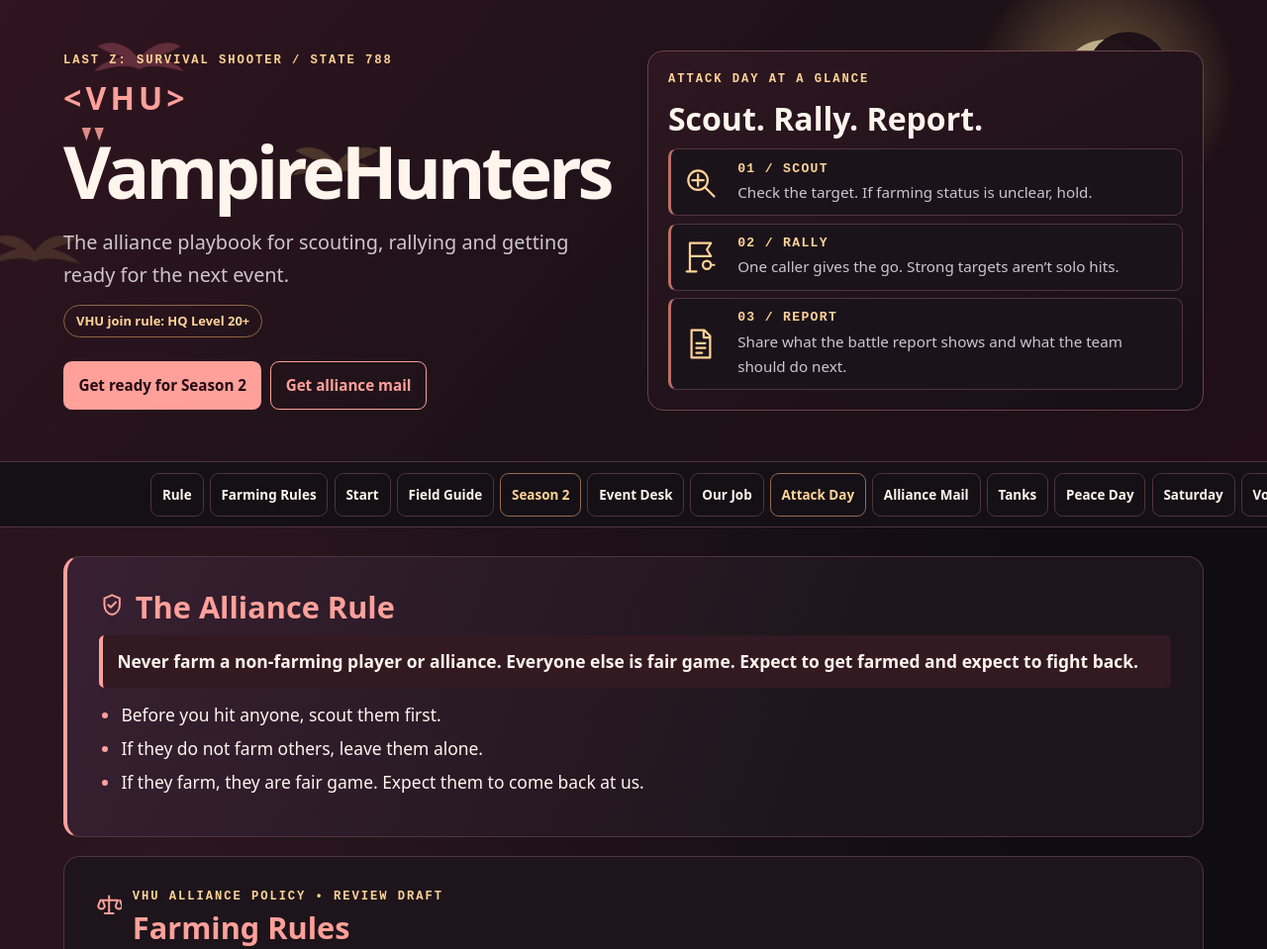
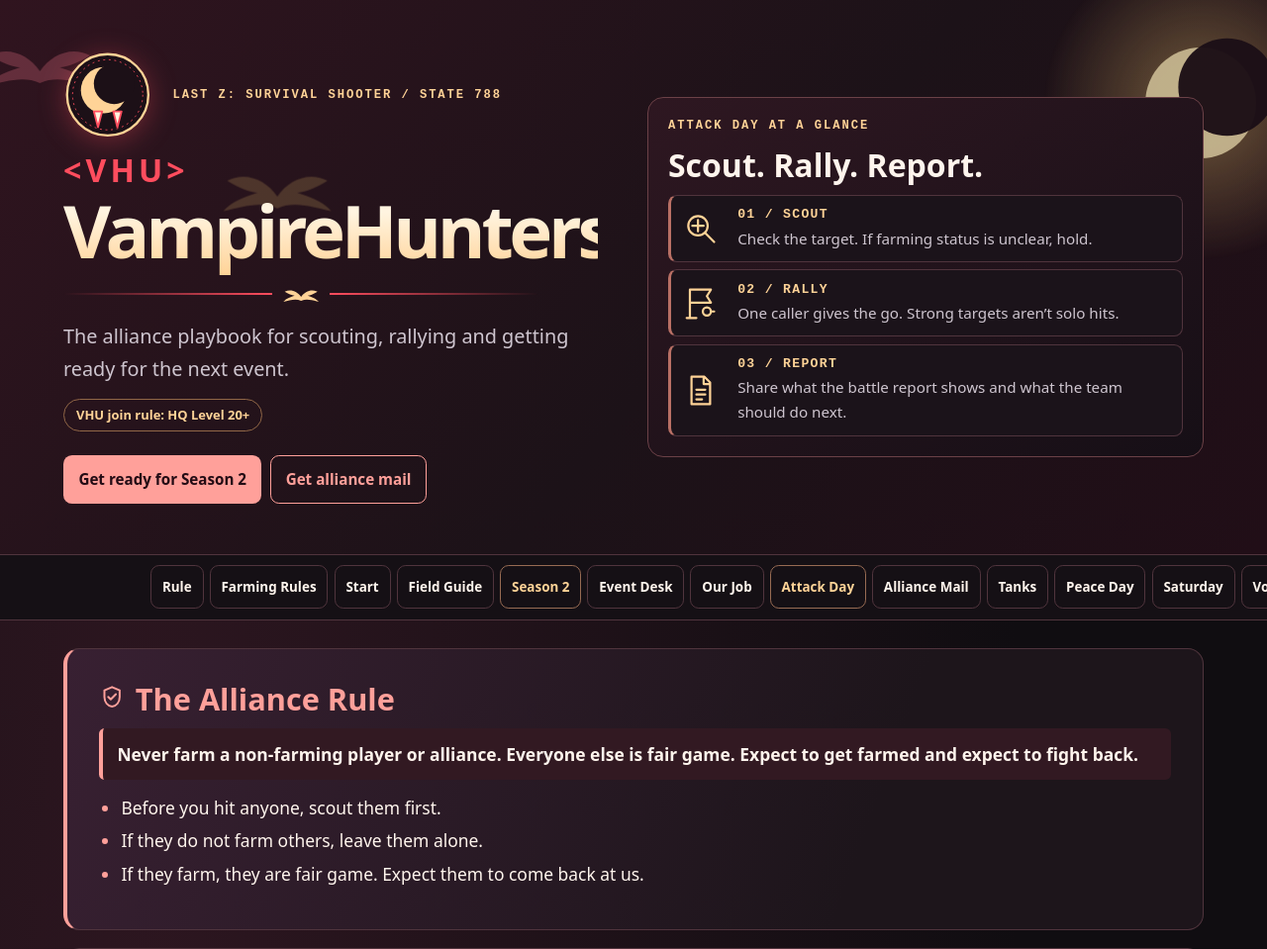
Before and after one commit to thebardchat/vhu-playbook, a plain HTML site: page index.html in a window 1280 px wide. Shown: the top 959 px of the page at 99% size. Drawn offline with Linux system fonts and the light colour scheme.

Commit message:
Add logo emblem and gold wordmark to hero header
Co-Authored-By: Claude Sonnet 5.5 <noreply@anthropic.com>

```diff
--- a/index.html
+++ b/index.html
@@ -95,11 +95,17 @@
   .hero{position:relative;z-index:1;display:grid;grid-template-columns:minmax(0,1fr) minmax(0,1.04fr);gap:clamp(1.2rem,4vw,3.1rem);align-items:center;max-width:72rem;margin:auto}
   .eyebrow{margin:0 0 .8rem!important;font:700 .76rem/1.35 ui-monospace,monospace;letter-spacing:.16em;color:var(--gold)!important;text-transform:uppercase}
   header h1{font-size:clamp(2.1rem,6vw,4.65rem);letter-spacing:-.058em;text-wrap:initial;margin:0;overflow-wrap:normal}
-  .hero h1 span{display:block;position:relative;font-size:.43em;letter-spacing:.13em;margin-bottom:.14em;padding-bottom:.4em}
-  .hero h1 span::before,.hero h1 span::after{content:"";position:absolute;top:100%;width:.3em;height:.42em;
-    opacity:.85;background:var(--accent);clip-path:polygon(0 0,100% 0,50% 100%)}
-  .hero h1 span::before{left:.58em}
-  .hero h1 span::after{left:.98em}
+  .logo{display:flex;align-items:center;gap:clamp(.8rem,2.4vw,1.3rem);margin:0 0 .9rem}
+  .emblem{width:clamp(4.2rem,11vw,5.6rem);height:auto;flex:none;filter:drop-shadow(0 4px 14px #ff4d5e55)}
+  .logo .eyebrow{margin:0!important}
+  .hero h1 span{display:block;font-size:.43em;letter-spacing:.13em;color:#ff4d5e;margin-bottom:.1em}
+  .hero h1 em{display:block;font-style:normal;color:var(--text);
+    background:linear-gradient(180deg,#fff4e0 25%,#ffd397 100%);-webkit-background-clip:text;background-clip:text;
+    -webkit-text-fill-color:transparent;padding-bottom:.08em}
+  .wordmark-rule{display:flex;align-items:center;gap:.6rem;margin:.55rem 0 0;max-width:30rem}
+  .wordmark-rule::before,.wordmark-rule::after{content:"";height:2px;flex:1;background:linear-gradient(90deg,#ff4d5e,#ffd39700)}
+  .wordmark-rule::before{background:linear-gradient(90deg,#ffd39700,#ff4d5e)}
+  .wordmark-rule svg{width:2.4rem;height:auto;fill:#ffd397;flex:none}
   .hero p{max-width:34rem;text-wrap:initial}
   .hero .lede{margin-top:1rem;font-size:clamp(1rem,2vw,1.24rem)}
   .hero .tag{margin:.5rem 0;color:var(--gold);border-color:#916747}
@@ -219,8 +225,18 @@
   </svg>
   <div class="hero">
     <div>
-      <p class="eyebrow">Last Z: Survival Shooter / State 788</p>
-      <h1><span>&lt;VHU&gt;</span>VampireHunters</h1>
+      <div class="logo">
+        <svg class="emblem" viewBox="0 0 96 96" role="img" aria-label="VHU emblem: crescent moon with fangs">
+          <circle cx="48" cy="48" r="44" fill="#1c1017" stroke="#ffd397" stroke-width="2.5"/>
+          <circle cx="48" cy="48" r="38" fill="none" stroke="#ff4d5e" stroke-width="1" stroke-dasharray="2 4"/>
+          <circle cx="44" cy="43" r="25" fill="#ffd397"/>
+          <circle cx="55" cy="36" r="22" fill="#1c1017"/>
+          <path d="M33 66L42 66L37.500 83ZM54 66L63 66L58.500 83Z" fill="#fff4e0" stroke="#ff4d5e" stroke-width="2" stroke-linejoin="round"/>
+        </svg>
+        <p class="eyebrow">Last Z: Survival Shooter / State 788</p>
+      </div>
+      <h1><span>&lt;VHU&gt;</span><em>VampireHunters</em></h1>
+      <div class="wordmark-rule" aria-hidden="true"><svg viewBox="-44 -22 88 48"><use href="#bat"/></svg></div>
       <p class="lede">The alliance playbook for scouting, rallying and getting ready for the next event.</p>
       <p><span class="tag">VHU join rule: HQ Level 20+</span></p>
       <div class="actions"><a class="btn" href="#season-two">Get ready for Season 2</a><a class="btn alt" href="#mail-brief">Get alliance mail</a></div>
@@ -518,7 +534,7 @@ If a friendly base is under attack, share the location and ETA in alliance chat.
 
 <footer>
   <p>&lt;VHU&gt; VampireHunters • State 788 • This is a fan-made alliance guide, not an official game site.</p>
-  <p>Last updated: <span id="updated">Nov 25, 2026</span></p>
+  <p>Last updated: <span id="updated">Nov 26, 2026</span></p>
 </footer>
 
 <script>
```
